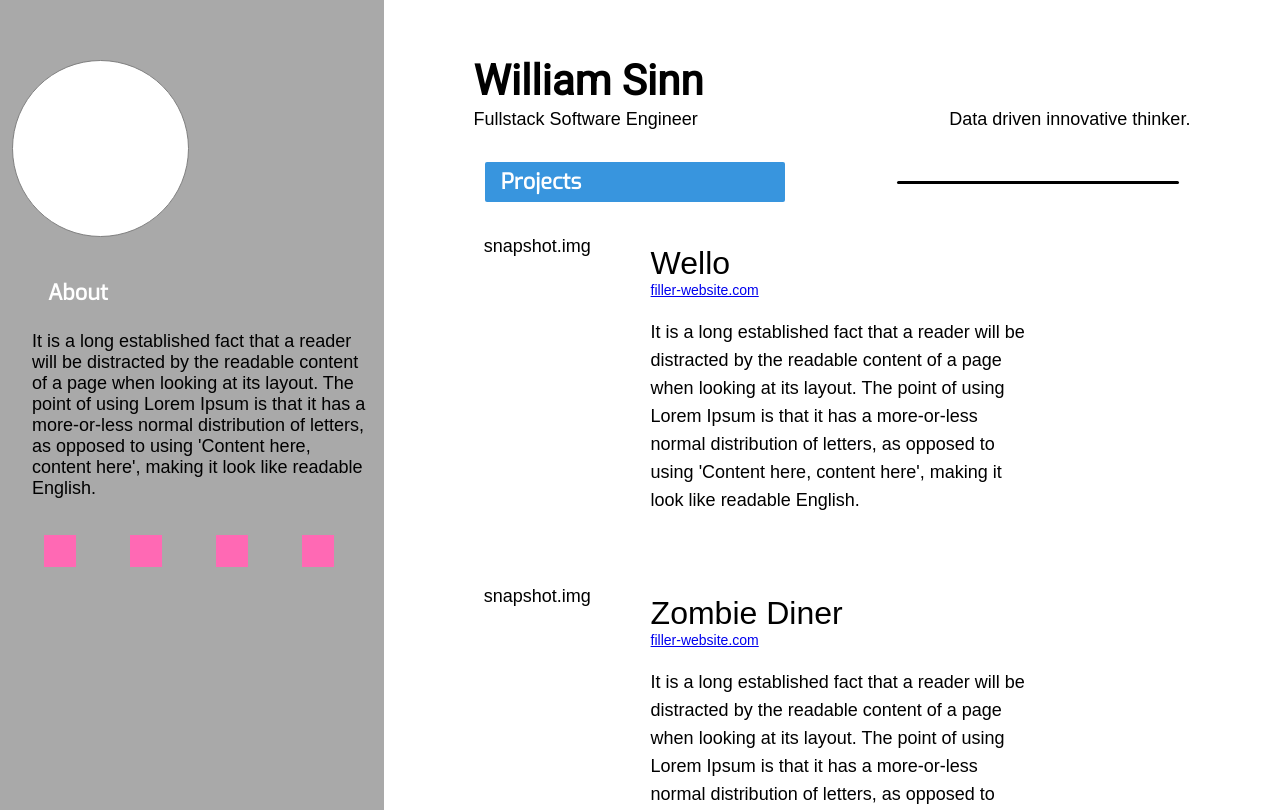
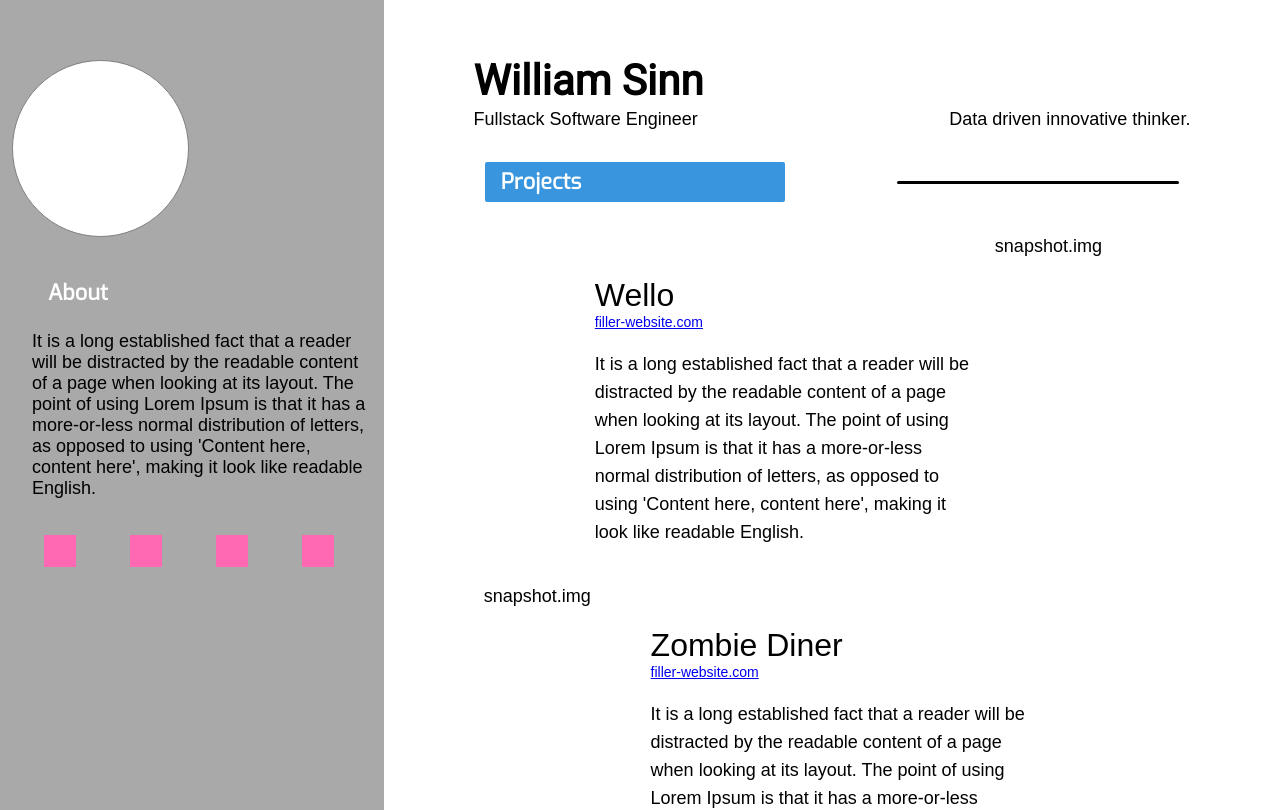
Before and after one commit to willsinn/ws-portfolio, a React (Create React App) app: page / in a window 1280 px wide. Shown: the top 810 px of the page. Built offline with nearby package versions, Linux system fonts and the light colour scheme; a web font is replaced by a local one.

Commit message:
remove excess elems, update nth(odd) project item to stagger pics

```diff
--- a/src/App.css
+++ b/src/App.css
@@ -107,6 +107,11 @@ li {
   height: 100%;
   width: 100%;
   min-height: 350px;
+  display: flex;
+}
+.project-item:nth-child(odd) {
+  display: flex;
+  flex-direction: row-reverse;
 }
 .prj-i-left {
   min-width: 75px;
--- a/src/components/ProjectsPage.js
+++ b/src/components/ProjectsPage.js
@@ -8,7 +8,6 @@ const ProjectsPage = () => {
     if (projects && projects.length > 0) {
       return projects.map((project) => (
         <li key={`${project.title}-id`} className="project-item">
-          <div className="horz-wrap">
           <div className="prj-i-left col-1">{project.img}</div>
           <div className="prj-i-right col-1">
             <div className="prj-title">{project.title}</div>
@@ -16,7 +15,6 @@ const ProjectsPage = () => {
               {project.link}
             </a>
             <div className="prj-desc">{project.desc}</div>
-            </div>
           </div>
         </li>
       ));
```
Lines whose indentation alone changed are shown as unchanged.
